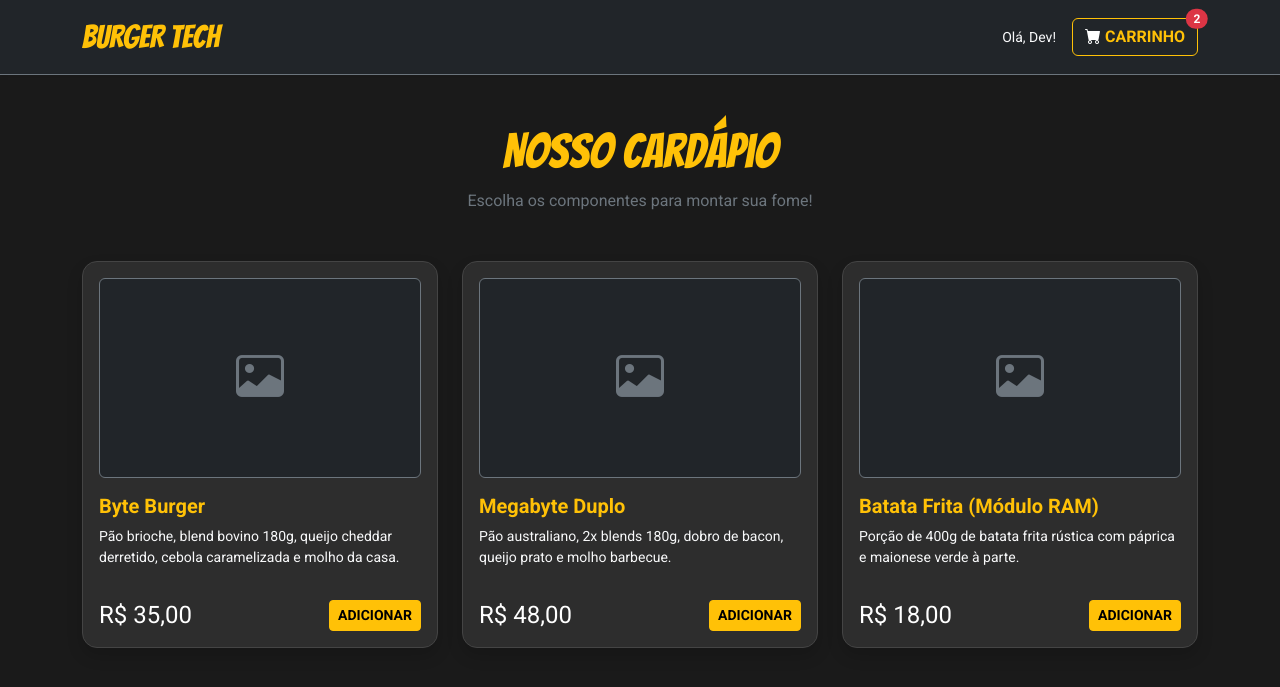
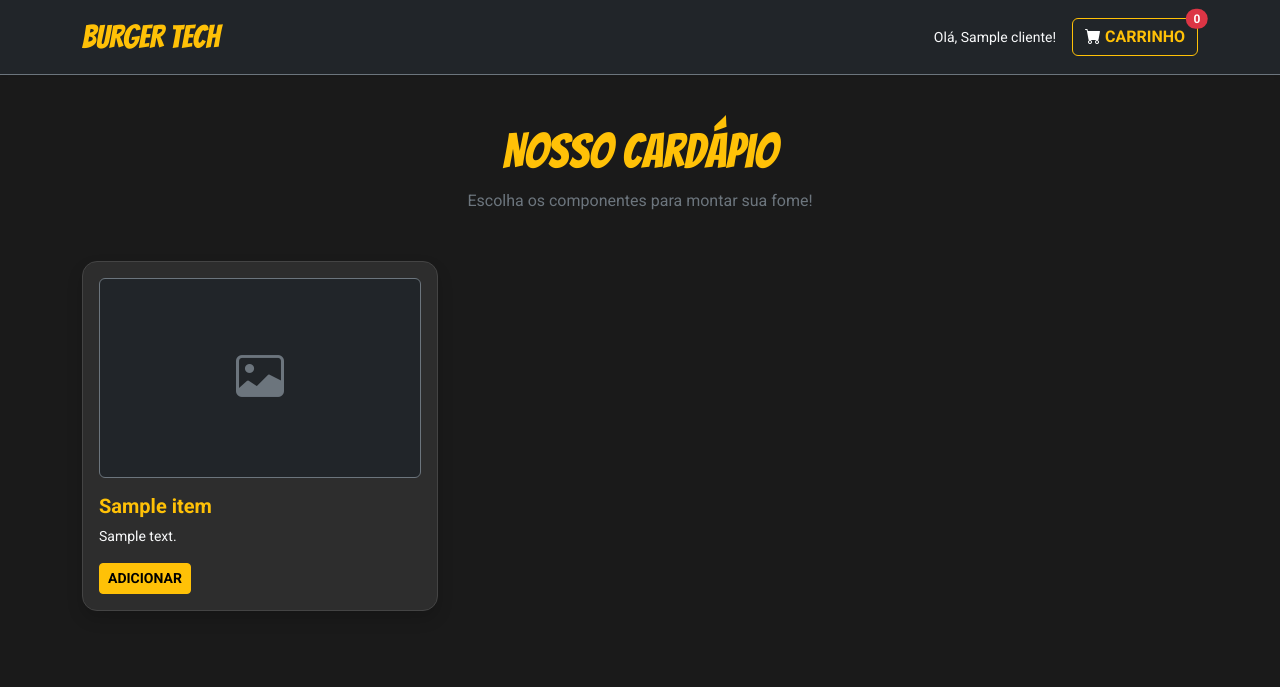
Before and after one commit to ricardobr3no/PizzaFlask, a Flask app: page /home in a window 1280 px wide. Shown: the top 687 px of the page. Run offline with Flask 3, Linux system fonts and the light colour scheme; tables that the repository leaves empty hold one stand-in row (values such as "Sample post").

Commit message:
refact home_routes

```diff
--- a/App/app.py
+++ b/App/app.py
@@ -10,16 +10,21 @@ from .models import db
 
 from .routes.login_cadastro_routes import login_cadastro_bp
 from .routes.home_routes import home_bp
+from .routes.admin_routes import admin_bp
 
 
 class App:
     def __init__(self, force=False) -> None:
         # criar app
         self.app = Flask(__name__)
+        # Adicione uma chave secreta para as sessões funcionarem (segurança)
+        self.app.secret_key = os.getenv("SECRET_KEY", "super_senha_secreta_123")
         # configuracoes
         self._configurar_database(force)
-        # rotas da aplicacao
+        # rotas da aplicacao principal (Home e Login ficam na raiz)
         self._configurar_rotas_bp(login_cadastro_bp, home_bp, url_prefix="")
+        # rota do administrador (Forçamos o prefixo correto aqui)
+        self._configurar_rotas_bp(admin_bp, url_prefix="/admin")
 
         # cofigurar cors
         CORS(self.app)
@@ -37,6 +42,8 @@ class App:
                 db.drop_all()
                 db.session.commit()
 
+            # criar tabelas
+            logging.warning("Criando tabelas...")
             db.create_all()
             db.session.commit()
 
@@ -51,5 +58,5 @@ class App:
 
 if __name__ == "__main__":
     load_dotenv()
-    app = App(force=False)
+    app = App(force=True)
     app.run()
--- a/App/controllers/base_controller.py
+++ b/App/controllers/base_controller.py
@@ -10,7 +10,7 @@ class BaseController(ABC):
         self.model: db.Model = model
         self.db: SQLAlchemy = db
 
-    def get_all(self):
+    def get_all(self) -> list:
         """Retorna todos os registros do modelo."""
         return self.model.query.all()
 
@@ -31,7 +31,7 @@ class BaseController(ABC):
         # O filter_by aceita o desempacotamento de dicionário (**)
         return self.model.query.filter_by(**valid_filters).first()
 
-    def query_all(self, filters: dict):
+    def query_all(self, filters: dict) -> list:
         """Retorna uma lista de todos os registros que coincidem com o filtro."""
         # Filtra o dicionário: mantém apenas o que é coluna no banco
         valid_filters = {k: v for k, v in filters.items() if hasattr(self.model, k)}
--- a/App/routes/home_routes.py
+++ b/App/routes/home_routes.py
@@ -1,8 +1,126 @@
-from flask import request, render_template, Blueprint
+from flask import request, render_template, Blueprint, session, redirect, url_for
+from datetime import datetime
+
+from ..models import db
+from ..models.pedido import Status
+from ..models.item_pedido import ItemPedido
+
+# Importando os seus Controllers!
+from ..controllers.cliente_controller import ClienteController
+from ..controllers.item_controller import ItemController
+from ..controllers.pedido_controller import PedidoController
 
 home_bp = Blueprint("home", __name__)
+
+# Instanciando os controllers
+cliente_ctrl = ClienteController()
+item_ctrl = ItemController()
+pedido_ctrl = PedidoController()
 
 
 @home_bp.route("/home", methods=["GET"])
 def home():
-    return render_template("home.html")
+    # 1. AUTENTICAÇÃO: Verifica se o usuário está logado
+    if "cliente_id" not in session:
+        # Mock de login para o usuário de ID 1 (pode remover quando tiver a tela de login pronta)
+        session["cliente_id"] = 1
+
+    cliente_id = session["cliente_id"]
+
+    # Usa o controller para buscar o cliente
+    cliente = cliente_ctrl.get_by_id(cliente_id)
+
+    # 2. Busca todos os produtos do banco através do Controller
+    produtos_db = item_ctrl.get_all()
+
+    # 3. Busca o carrinho usando a sua função query() do BaseController
+    carrinho = pedido_ctrl.query(
+        {"cliente_id": cliente_id, "status": Status.CARRINHO.value}
+    )
+
+    itens_carrinho = carrinho.itens if carrinho else []
+    total_carrinho = sum(item.subtotal for item in itens_carrinho)
+    quantidade_itens = sum(item.quantidade for item in itens_carrinho)
+
+    return render_template(
+        "home.html",
+        produtos=produtos_db,
+        itens_carrinho=itens_carrinho,
+        total_carrinho=total_carrinho,
+        quantidade_itens=quantidade_itens,
+        nome_usuario=cliente.nome if cliente else "Usuário",
+    )
+
+
+@home_bp.route("/adicionar/<int:item_id>", methods=["POST"])
+def adicionar_carrinho(item_id):
+    if "cliente_id" not in session:
+        return redirect(url_for("home.home"))
+
+    cliente_id = session["cliente_id"]
+    produto = item_ctrl.get_by_id(item_id)
+
+    # Busca o carrinho atual ou cria um novo usando seus Controllers
+    carrinho = pedido_ctrl.query(
+        {"cliente_id": cliente_id, "status": Status.CARRINHO.value}
+    )
+    if not carrinho:
+        carrinho = pedido_ctrl.create(
+            {"cliente_id": cliente_id, "status": Status.CARRINHO.value}
+        )
+
+    # Verifica se o lanche já existe no carrinho para somar a quantidade
+    item_pedido = ItemPedido.query.filter_by(
+        pedido_id=carrinho.id, item_id=produto.id
+    ).first()
+
+    if item_pedido:
+        item_pedido.quantidade += 1
+        item_pedido.subtotal = item_pedido.quantidade * produto.preco
+        db.session.commit()
+    else:
+        # Cria um novo item no pedido calculando o subtotal
+        novo_item = ItemPedido(
+            pedido_id=carrinho.id,
+            item_id=produto.id,
+            quantidade=1,
+            subtotal=produto.preco,
+        )
+        db.session.add(novo_item)
+        db.session.commit()
+
+    return redirect(url_for("home.home"))
+
+
+@home_bp.route("/remover/<int:item_pedido_id>", methods=["POST"])
+def remover_carrinho(item_pedido_id):
+    if "cliente_id" not in session:
+        return redirect(url_for("home.home"))
+
+    item_pedido = ItemPedido.query.get_or_404(item_pedido_id)
+
+    # Segurança: garante que o usuário só pode apagar itens do próprio pedido
+    if item_pedido.pedido.cliente_id == session["cliente_id"]:
+        db.session.delete(item_pedido)
+        db.session.commit()
+
+    return redirect(url_for("home.home"))
+
+
+@home_bp.route("/finalizar_pedido", methods=["POST"])
+def finalizar_pedido():
+    if "cliente_id" not in session:
+        return redirect(url_for("home.home"))
+
+    cliente_id = session["cliente_id"]
+    carrinho = pedido_ctrl.query(
+        {"cliente_id": cliente_id, "status": Status.CARRINHO.value}
+    )
+
+    # Se tem carrinho e não está vazio, finaliza o pedido usando o Controller
+    if carrinho and carrinho.itens:
+        pedido_ctrl.update(
+            carrinho.id, {"status": Status.DISPONIVEL.value, "data": datetime.now}
+        )
+
+    return redirect(url_for("home.home"))
--- a/App/templates/home.html
+++ b/App/templates/home.html
@@ -1,54 +1,34 @@
 <!doctype html>
 <html lang="pt-br">
+
 <head>
   <meta charset="UTF-8" />
   <meta name="viewport" content="width=device-width, initial-scale=1.0" />
   <title>Burger Tech | Cardápio</title>
-    <link
-      href="https://cdn.jsdelivr.net/npm/bootstrap@5.3.0/dist/css/bootstrap.min.css"
-      rel="stylesheet"
-    />
-    <link
-      href="https://fonts.googleapis.com/css2?family=Bangers&family=Roboto:wght@400;700&display=swap"
-      rel="stylesheet"
-    />
-    <link
-      rel="stylesheet"
-      href="https://cdn.jsdelivr.net/npm/bootstrap-icons@1.10.5/font/bootstrap-icons.css"
-    />
-    <link
-      href="{{ url_for('static', filename='css/site.css') }}"
-      rel="stylesheet"
-    />
+  <link href="https://cdn.jsdelivr.net/npm/bootstrap@5.3.0/dist/css/bootstrap.min.css" rel="stylesheet" />
+  <link href="https://fonts.googleapis.com/css2?family=Bangers&family=Roboto:wght@400;700&display=swap"
+    rel="stylesheet" />
+  <link rel="stylesheet" href="https://cdn.jsdelivr.net/npm/bootstrap-icons@1.10.5/font/bootstrap-icons.css" />
+  <link href="{{ url_for('static', filename='css/site.css') }}" rel="stylesheet" />
 </head>
 
 <body>
-    <nav
-      class="navbar navbar-expand-lg navbar-dark bg-dark border-bottom border-secondary shadow-sm sticky-top"
-    >
+  <!-- navbar -->
+  <nav class="navbar navbar-expand-lg navbar-dark bg-dark border-bottom border-secondary shadow-sm sticky-top">
     <div class="container">
-        <a class="navbar-brand brand-font m-0" href="#" style="font-size: 2rem"
-          >BURGER TECH</a
-        >
+      <a class="navbar-brand brand-font m-0" href="#" style="font-size: 2rem">BURGER TECH</a>
 
       <div class="d-flex align-items-center">
-          <span class="me-3 d-none d-md-inline text-light small"
-            >Olá, {{ nome_usuario | default('Dev') }}!</span
-          >
-          <button
-            class="btn btn-outline-warning position-relative"
-            type="button"
-            data-bs-toggle="offcanvas"
-            data-bs-target="#carrinhoLateral"
-            aria-controls="carrinhoLateral"
-          >
+        <span class="me-3 d-none d-md-inline text-light small">Olá, {{ nome_usuario | default('Dev') }}!</span>
+
+        <button class="btn btn-outline-warning position-relative" type="button" data-bs-toggle="offcanvas"
+          data-bs-target="#carrinhoLateral" aria-controls="carrinhoLateral">
           <i class="bi bi-cart-fill"></i> Carrinho
-            <span
-              class="position-absolute top-0 start-100 translate-middle badge rounded-pill bg-danger"
-            >
-              2
+          <span class="position-absolute top-0 start-100 translate-middle badge rounded-pill bg-danger">
+            {{ quantidade_itens }}
           </span>
         </button>
+
       </div>
     </div>
   </nav>
@@ -62,147 +42,86 @@
     </div>
 
     <div class="row g-4">
+      <!--lista de produtos-->
+      {% for produto in produtos %}
       <div class="col-12 col-md-6 col-lg-4">
         <div class="card product-card h-100 p-3 shadow">
-            <div
-              class="bg-dark rounded mb-3 d-flex align-items-center justify-content-center border border-secondary"
-              style="height: 200px"
-            >
-              <i class="bi bi-image text-secondary" style="font-size: 3rem"></i>
-            </div>
-            <div class="card-body p-0 d-flex flex-column">
-              <h5 class="card-title text-warning fw-bold">Byte Burger</h5>
-              <p class="card-text small text-light flex-grow-1">
-                Pão brioche, blend bovino 180g, queijo cheddar derretido, cebola
-                caramelizada e molho da casa.
-              </p>
-              <div
-                class="d-flex justify-content-between align-items-center mt-3"
-              >
-                <h4 class="m-0">R$ 35,00</h4>
-                <button class="btn btn-warning btn-sm">Adicionar</button>
-              </div>
-            </div>
-          </div>
-        </div>
-
-        <div class="col-12 col-md-6 col-lg-4">
-          <div class="card product-card h-100 p-3 shadow">
-            <div
-              class="bg-dark rounded mb-3 d-flex align-items-center justify-content-center border border-secondary"
-              style="height: 200px"
-            >
-              <i class="bi bi-image text-secondary" style="font-size: 3rem"></i>
-            </div>
-            <div class="card-body p-0 d-flex flex-column">
-              <h5 class="card-title text-warning fw-bold">Megabyte Duplo</h5>
-              <p class="card-text small text-light flex-grow-1">
-                Pão australiano, 2x blends 180g, dobro de bacon, queijo prato e
-                molho barbecue.
-              </p>
-              <div
-                class="d-flex justify-content-between align-items-center mt-3"
-              >
-                <h4 class="m-0">R$ 48,00</h4>
-                <button class="btn btn-warning btn-sm">Adicionar</button>
-              </div>
-            </div>
-          </div>
-        </div>
-
-        <div class="col-12 col-md-6 col-lg-4">
-          <div class="card product-card h-100 p-3 shadow">
-            <div
-              class="bg-dark rounded mb-3 d-flex align-items-center justify-content-center border border-secondary"
-              style="height: 200px"
-            >
+          <div class="bg-dark rounded mb-3 d-flex align-items-center justify-content-center border border-secondary"
+            style="height: 200px">
             <i class="bi bi-image text-secondary" style="font-size: 3rem"></i>
           </div>
           <div class="card-body p-0 d-flex flex-column">
             <h5 class="card-title text-warning fw-bold">
-                Batata Frita (Módulo RAM)
+              {{ produto.nome }}
             </h5>
             <p class="card-text small text-light flex-grow-1">
-                Porção de 400g de batata frita rústica com páprica e maionese
-                verde à parte.
+              {{ produto.descricao }}
             </p>
-              <div
-                class="d-flex justify-content-between align-items-center mt-3"
-              >
-                <h4 class="m-0">R$ 18,00</h4>
-                <button class="btn btn-warning btn-sm">Adicionar</button>
+
+            <!--- button -->
+            <form action="{{ url_for('home.adicionar_carrinho', item_id=produto.id) }}" method="POST">
+              <button type="submit" class="btn btn-warning btn-sm">
+                Adicionar
+              </button>
+            </form>
+
           </div>
         </div>
       </div>
-        </div>
+      {% endfor %}
     </div>
   </div>
 
-    <div
-      class="offcanvas offcanvas-end bg-dark border-start border-secondary"
-      tabindex="-1"
-      id="carrinhoLateral"
-      aria-labelledby="carrinhoLabel"
-    >
+  <!--barra lateral-->
+  <div class="offcanvas offcanvas-end bg-dark border-start border-secondary" tabindex="-1" id="carrinhoLateral"
+    aria-labelledby="carrinhoLabel">
     <div class="offcanvas-header border-bottom border-secondary">
-        <h5
-          class="offcanvas-title brand-font text-warning"
-          id="carrinhoLabel"
-          style="font-size: 2rem"
-        >
+      <h5 class="offcanvas-title brand-font text-warning" id="carrinhoLabel" style="font-size: 2rem">
         Seu Carrinho
       </h5>
-        <button
-          type="button"
-          class="btn-close btn-close-white"
-          data-bs-dismiss="offcanvas"
-          aria-label="Close"
-        ></button>
+      <button type="button" class="btn-close btn-close-white" data-bs-dismiss="offcanvas" aria-label="Close"></button>
     </div>
+
     <div class="offcanvas-body d-flex flex-column">
+      <!--items do carrinho-->
+      {% for item_pedido in itens_carrinho %}
       <div class="flex-grow-1">
-          <div
-            class="cart-item d-flex justify-content-between align-items-center py-3 border-bottom border-secondary"
-          >
-            <div>
-              <h6 class="m-0 fw-bold">1x Byte Burger</h6>
-              <small class="text-secondary">Sem cebola</small>
+        <div class="cart-item d-flex justify-content-between align-items-center py-3 border-bottom border-secondary">
+          <h6 class="m-0 fw-bold">
+            {{ item_pedido.quantidade }}x {{ item_pedido.item.nome }}
+          </h6>
         </div>
         <div class="text-end">
-              <p class="m-0">R$ 35,00</p>
-              <a href="#" class="text-danger small text-decoration-none"
-                >Remover</a
-              >
+          <p class="m-0">R$ {{ item_pedido.subtotal }}</p>
+
+          <form action="{{ url_for('home.remover_carrinho', item_pedido_id=item_pedido.id) }}" method="POST"
+            class="d-inline">
+            <button type="submit"
+              class="btn btn-link text-danger small text-decoration-none p-0 border-0 m-0">Remover</button>
+          </form>
+
         </div>
       </div>
-
-          <div
-            class="cart-item d-flex justify-content-between align-items-center py-3 border-bottom border-secondary"
-          >
-            <div>
-              <h6 class="m-0 fw-bold">1x Batata Frita</h6>
-            </div>
-            <div class="text-end">
-              <p class="m-0">R$ 18,00</p>
-              <a href="#" class="text-danger small text-decoration-none"
-                >Remover</a
-              >
-            </div>
-          </div>
+      {% endfor %}
     </div>
 
+    <!---total e finalizar-->
     <div class="mt-4 pt-3 border-top border-secondary">
       <div class="d-flex justify-content-between mb-3">
         <span class="fs-5">Total:</span>
-            <span class="fs-5 fw-bold text-warning">R$ 53,00</span>
+        <span class="fs-5 fw-bold text-warning">R$ {{ "%.2f"|format(total_carrinho)|replace('.', ',') }}</span>
       </div>
-          <button class="btn btn-warning w-100 py-2 fs-5">
+
+      <form action="{{ url_for('home.finalizar_pedido') }}" method="POST">
+        <button type="submit" class="btn btn-warning w-100 py-2 fs-5" {% if not itens_carrinho %}disabled{% endif %}>
           Finalizar Pedido
         </button>
+      </form>
     </div>
   </div>
   </div>
 
   <script src="https://cdn.jsdelivr.net/npm/bootstrap@5.3.0/dist/js/bootstrap.bundle.min.js"></script>
 </body>
+
 </html>
```
Also changed, not shown: App/models/item_pedido.py (+11 -10 lines), App/models/pedido.py (+22 -10 lines), 2 other files. Lines whose indentation alone changed are shown as unchanged.
